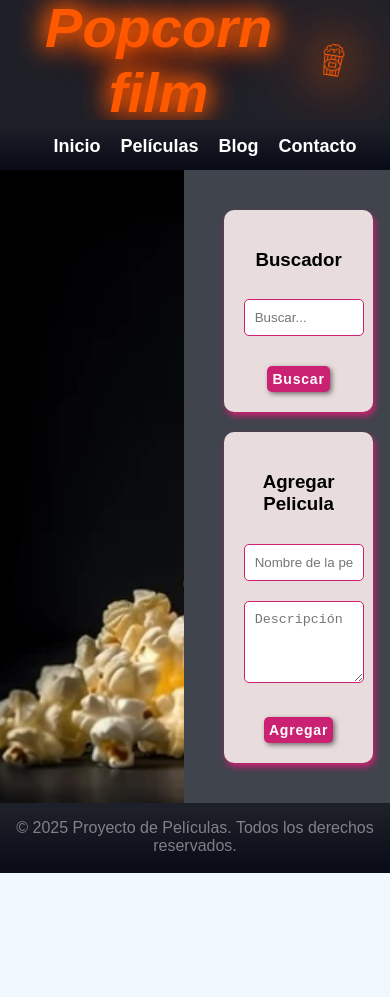
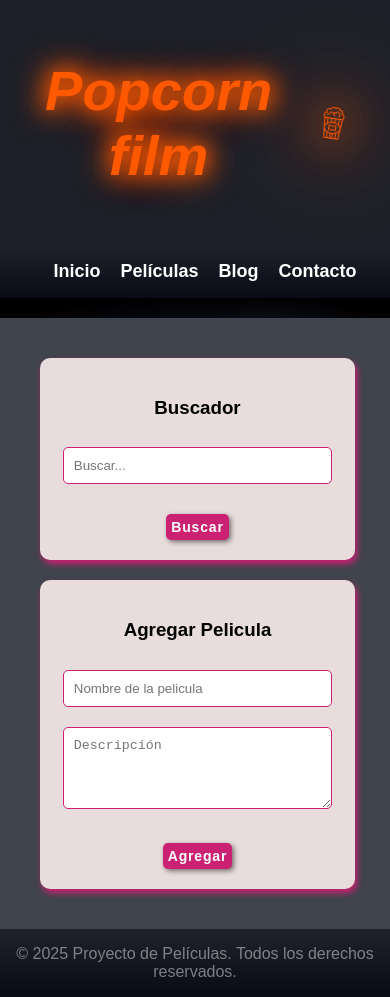
Before and after one commit to FelicitasAguerralde/RECT_06_Proyecto_1, a React (Create React App) app: page / in a window 390 px wide. Before the commit the page ends 873 px from the top, so only its background shows below. Built offline with nearby package versions, Linux system fonts and the light colour scheme.

Commit message:
Responsive ok y alerta al eliminar

```diff
--- a/src/components/FormEdit.js
+++ b/src/components/FormEdit.js
@@ -1,5 +1,5 @@
 import React from "react";
-
+import "../css/index.css"
 export const FormEdit = ({ movie, setEdit, onUpdate }) => {
   // Recibimos movie, setEdit y onUpdate como props
 
@@ -27,7 +27,7 @@ export const FormEdit = ({ movie, setEdit, onUpdate }) => {
           name="description"
           defaultValue={movie.description}
         />
-        <button type="submit">Guardar Cambios</button> {/* Cambiamos el texto del botón */}
+        <button className="save" type="submit">Guardar Cambios</button> {/* Cambiamos el texto del botón */}
       </form>
     </div>
   );
--- a/src/components/List.js
+++ b/src/components/List.js
@@ -17,10 +17,12 @@ export const List = ({ listState, setListState }) => {
   }, [getMovies]); // Ahora getMovies es una dependencia estable-
 
   const deleteMovie = (id) => {
+    if (window.confirm("¿Estás seguro de que deseas eliminar esta película?")) {
     let movies = getMovies();
     let newMovies = movies.filter((movie) => movie.id !== parseInt(id));
     setListState(newMovies);
     localStorage.setItem("movies", JSON.stringify(newMovies));
+    }
   };
 
   const updateMovie = (id, title, description) => {
--- a/src/css/index.css
+++ b/src/css/index.css
@@ -75,6 +75,14 @@ input[type="button"]{
 
 .item .edit{
   margin-right: 8px;
+}
+
+button.save{
+  background-color: var(--color-secondary);
+}
+
+button.save:hover{
+  background-color:var(--color-accent);
 }
 
 
@@ -210,6 +218,8 @@ article h3.title{
   white-space: nowrap;
   overflow: hidden;
   text-overflow: ellipsis;
+  font-style: italic;
+  font-size: 22px;
 }
 
 /*----------------------------Lateral-----------------------------*/
@@ -298,7 +308,45 @@ input, textarea{
   }
 
   .item {
-      width: 90%;
+      width: max-content;
+      flex-basis: calc(100% - 20px);
+      height: max-content;
       box-sizing: border-box;
   }
+
+  .footer{
+    padding-left: 10px;
+    padding-right: 10px;
+  }
 }
+@media (min-width:361px) and (max-width: 900px) {
+  .layout {
+      grid-template-areas:
+          "header header"
+          "nav nav"
+          "content content"
+          "lateral lateral"
+          "footer footer";
+      grid-template-columns: 1fr 1fr;
+      grid-template-rows: auto auto auto auto auto;
+  }
+
+  .content {
+      flex-flow: column wrap;
+      justify-content: center;
+      align-items: center;
+      padding: 10px;
+  }
+
+  .item {
+      width: max-content;
+      flex-basis: calc(40% - 10px);
+      height: max-content;
+      box-sizing: border-box;
+  }
+
+  .footer{
+    padding-left: 10px;
+    padding-right: 10px;
+  }
+}
```
